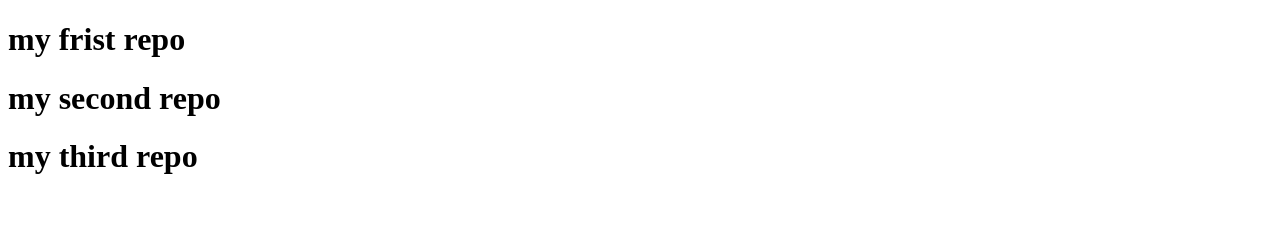
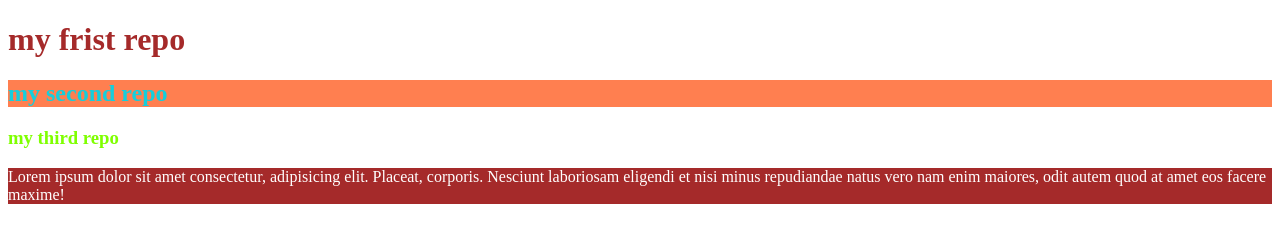
Before and after one commit to BappyYousof/My-second-repo, a plain HTML site: page index.html in a window 1280 px wide. Drawn offline with Linux system fonts and the light colour scheme.

Commit message:
style added

```diff
--- a/index.html
+++ b/index.html
@@ -5,11 +5,13 @@
     <meta http-equiv="X-UA-Compatible" content="IE=edge">
     <meta name="viewport" content="width=device-width, initial-scale=1.0">
     <title>My Second Github repo</title>
+    <link rel="stylesheet" href="style.css">
 </head>
 <body>
     <h1>my frist repo</h1>
-    <h1>my second repo</h1>
-    <h1>my third repo</h1>
+    <h2>my second repo</h2>
+    <h3>my third repo</h3>
+    <p>Lorem ipsum dolor sit amet consectetur, adipisicing elit. Placeat, corporis. Nesciunt laboriosam eligendi et nisi minus repudiandae natus vero nam enim maiores, odit autem quod at amet eos facere maxime!</p>
 
 </body>
 </html>
--- /dev/null
+++ b/style.css
@@ -0,0 +1,15 @@
+p{
+    background-color: brown;
+    color: #fff;
+}
+h1{
+    color: brown;
+}
+h2{
+    background-color: coral;
+    color: rgb(20, 207, 220);
+}
+h3{
+    color: chartreuse;
+    background-color: #fff;
+}
```
